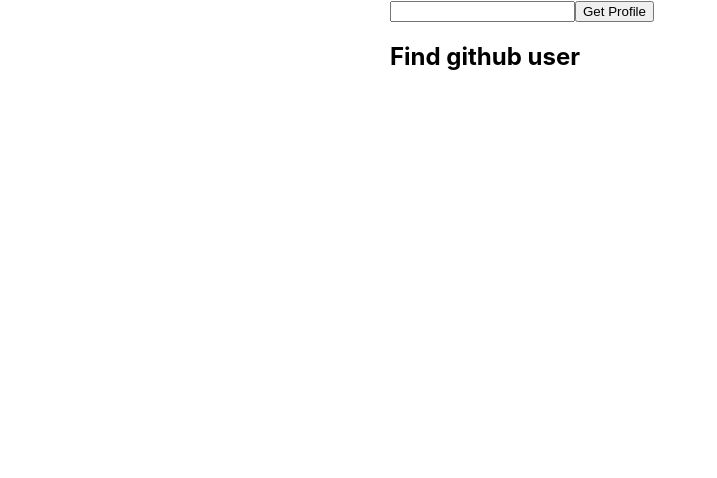
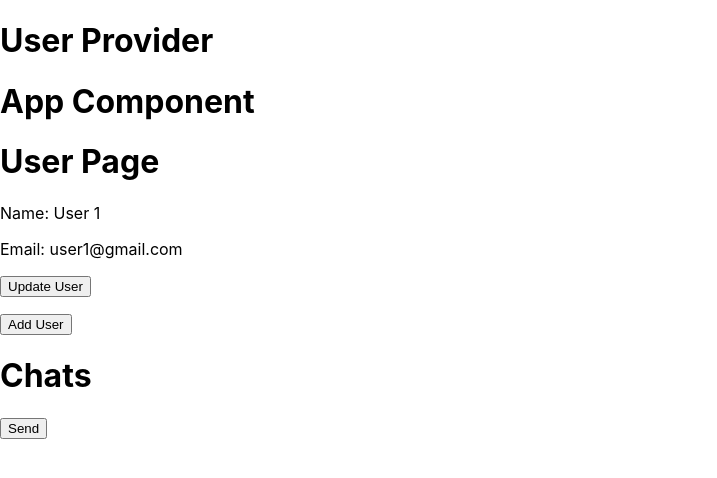
Before and after one commit to MOHAMMADArsalan/uit-batch2-module2, a React (Create React App) app: page / in a window 1280 px wide. Shown: the top 478 px of the page, without its empty margins (0-717 px from the left). Built offline with nearby package versions, Linux system fonts and the light colour scheme.

Commit message:
context api

```diff
--- a/src/App.js
+++ b/src/App.js
@@ -1,76 +1,20 @@
 import React from "react";
-import "./style.css";
-import Input from './components/Input/Input';
-import Button from './components/Button/Button';
-import List from './components/List/List';
-import Counter from './components/Counter/Counter';
-import Counter2 from './components/Counter2/Counter';
-import Todo from "./components/Todo/Todo";
-import CountDown from "./components/CountDown/CountDown";
-import GithubUser from "./pages/GithubUser/GithubUser";
-// create new app
-// https://reactjs.org/docs/create-a-new-react-app.html
+import User from "./components/User";
+import Chat from "./pages/Chat/Chat";
+import { ChatProvider } from "./contexts/ChatProvider";
+import { UserProvider } from "./contexts/UserContext";
 
-class App extends React.Component {
-  constructor( ) {
-    super();
+const App = () => {
 
-    this.state = {
-      todos: [],
-      input: '',
-      showCounter: true,
-      hasError: false
-    }
-  }
-  onInputChange = (event) => {
-    this.setState({
-      input: event.target.value
-    })
-  }
-
-  addNewItem = () => {
-    const newTodos = [...this.state.todos];
-    newTodos.push(this.state.input);
-
-    this.setState({
-      todos: newTodos
-    })
-  }
-  toggleCounter = () => {
-    this.setState({
-      showCounter: !this.state.showCounter
-    })
-  }
-
-  componentDidCatch(error, info) {
-    console.log(error, info)
-    this.setState({
-      hasError: true
-    })
-  }
-  render() {
-    const headingStyle = {
-      color: 'dodgerblue',
-      textAlign: 'center'
-    }
-    return (
-      <div className="container">
-        {/* <Todo title="Todo App"/> */}
-        <GithubUser />
-        {/* {this.state.showCounter ? <Counter2 /> : null} */}
-        {/* <h1 style={headingStyle} >Todo App</h1>
-        <Input onInputChange={this.onInputChange}/>
-        <br />
-        <br />
-
-        <Button addItem={this.addNewItem}/>
-        <List todos={this.state.todos}/> */}
-        {/* {this.state.hasError ? <h1>Error</h1>: ''}
-        {this.state.showCounter ? <Counter /> : null} */}
-        {/* <button onClick={this.toggleCounter}>Show / Hide Counter</button> */}
-      </div>
-    )
-  }
-}
+  return (
+    <UserProvider >
+      <h1>App Component</h1>
+      <User />
+      <ChatProvider>
+        <Chat />
+      </ChatProvider>
+    </UserProvider>
+  );
+};
 
 export default App;
--- /dev/null
+++ b/src/components/User.jsx
@@ -0,0 +1,64 @@
+import React from "react";
+import { useUser } from "../contexts/UserContext";
+
+
+// class User extends React.Component {
+
+//   static contextType = UserContext;
+
+//   updateUser = () => {
+//     this.context.updateUser({
+//       name: "user 2",
+//       email: "user2@gmail.com"
+//     });
+//   };
+//   render () {
+//     console.log(this);
+//     return (
+//       <div>
+//         <h1>User Page</h1>
+//         <p>Name: {this.context.currentUser.name}</p>
+//         <p>Email: {this.context.currentUser.email}</p>
+//         <button onClick={this.updateUser}>Update User</button>
+
+//         <ul>
+//           {this.context.users.map((user, index) => <li key={index}>
+//             <p>Name: {user.name}</p>
+//             <p>Email: {user.email}</p>
+//           </li>)}
+//         </ul>
+//         <button onClick={this.context.addNewUser}>Add User</button>
+//       </div>
+//     );
+//   }
+// }
+
+// export default User;
+
+const User = () => {
+  const user = useUser();
+  const updateUser = () => {
+    user.updateUser({
+      name: "user 2",
+      email: "user2@gmail.com"
+    });
+  };
+  return (
+    <div>
+      <h1>User Page</h1>
+      <p>Name: {user.currentUser.name}</p>
+      <p>Email: {user.currentUser.email}</p>
+      <button onClick={updateUser}>Update User</button>
+
+      <ul>
+        {user.users.map((user, index) => <li key={index}>
+          <p>Name: {user.name}</p>
+          <p>Email: {user.email}</p>
+        </li>)}
+      </ul>
+      <button onClick={user.addNewUser}>Add User</button>
+    </div>
+  );
+};
+
+export default User;
--- /dev/null
+++ b/src/contexts/ChatProvider.jsx
@@ -0,0 +1,31 @@
+import { createContext, useContext, useState } from "react";
+
+export const ChatContext = createContext(null);
+export const useChat = () => {
+  const context = useContext(ChatContext);
+  console.log(context, 'context');
+  if (context === null) {
+    throw new Error("useChat Must be used inside ChatProvider");
+  }
+  return context;
+};
+
+export const ChatProvider = ({ children }) => {
+  const [chats, setChats] = useState([]);
+
+  const sendMessage = (message) => {
+    const newChats = [...chats];
+    newChats.push(message);
+    setChats(newChats);
+  };
+
+
+  return (
+    <ChatContext.Provider value={{
+      chats: chats,
+      sendMessage
+    }}>
+      {children}
+    </ChatContext.Provider>
+  );
+};
--- /dev/null
+++ b/src/contexts/UserContext.jsx
@@ -0,0 +1,41 @@
+import { createContext, useContext, useState } from "react";
+
+export const UserContext = createContext(null);
+
+export const useUser = () => useContext(UserContext);
+
+export const UserProvider = (props) => {
+  const [users, setUsers] = useState([]);
+  const [currentUser, setCurrentUser] = useState({
+    name: "User 1",
+    email: "user1@gmail.com"
+  });
+
+
+  const getUserDetails = () => {
+    fetch()
+  }
+  const userValue = {
+    currentUser: currentUser,
+    users: users,
+    isLoggedIn: false,
+    updateUser: (newUser) => {
+      setCurrentUser(newUser);
+    },
+
+    addNewUser: () => {
+      const newUsers = [...users];
+      newUsers.push({
+        name: `user ${newUsers.length + 1}`,
+        email: `user${newUsers.length + 1}@gmail.com`
+      });
+      setUsers(newUsers);
+    }
+  };
+  return (
+    <UserContext.Provider value={userValue}>
+      <h1>User Provider</h1>
+      {props.children}
+    </UserContext.Provider>
+  );
+};
--- /dev/null
+++ b/src/pages/Chat/Chat.jsx
@@ -0,0 +1,17 @@
+import { useChat } from "../../contexts/ChatProvider";
+
+const Chat = () => {
+  const { chats, sendMessage } = useChat();
+  console.log(chats);
+  return (
+    <div>
+      <h1>Chats</h1>
+      <ul>
+        {chats.map((chat, index) => <li key={index}>{chat}</li>)}
+      </ul>
+      <button onClick={() => sendMessage(`message ${chats.length + 1}`)}>Send</button>
+    </div>
+  );
+};
+
+export default Chat;
```
Also changed, not shown: src/App_old.js (added, +76 -0 lines), src/index.js (+11 -3 lines), 1 other file (tests, documents, lock files or other folders).
